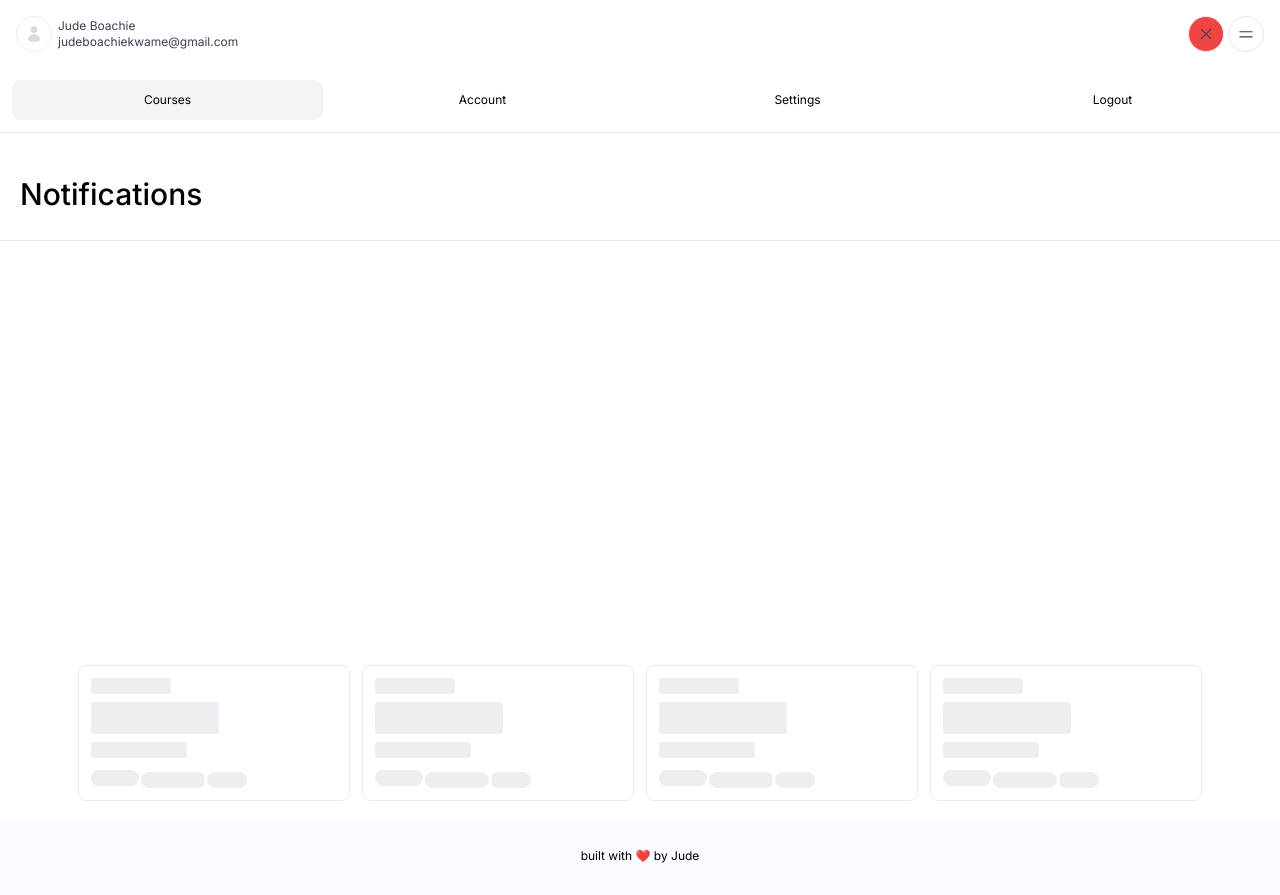
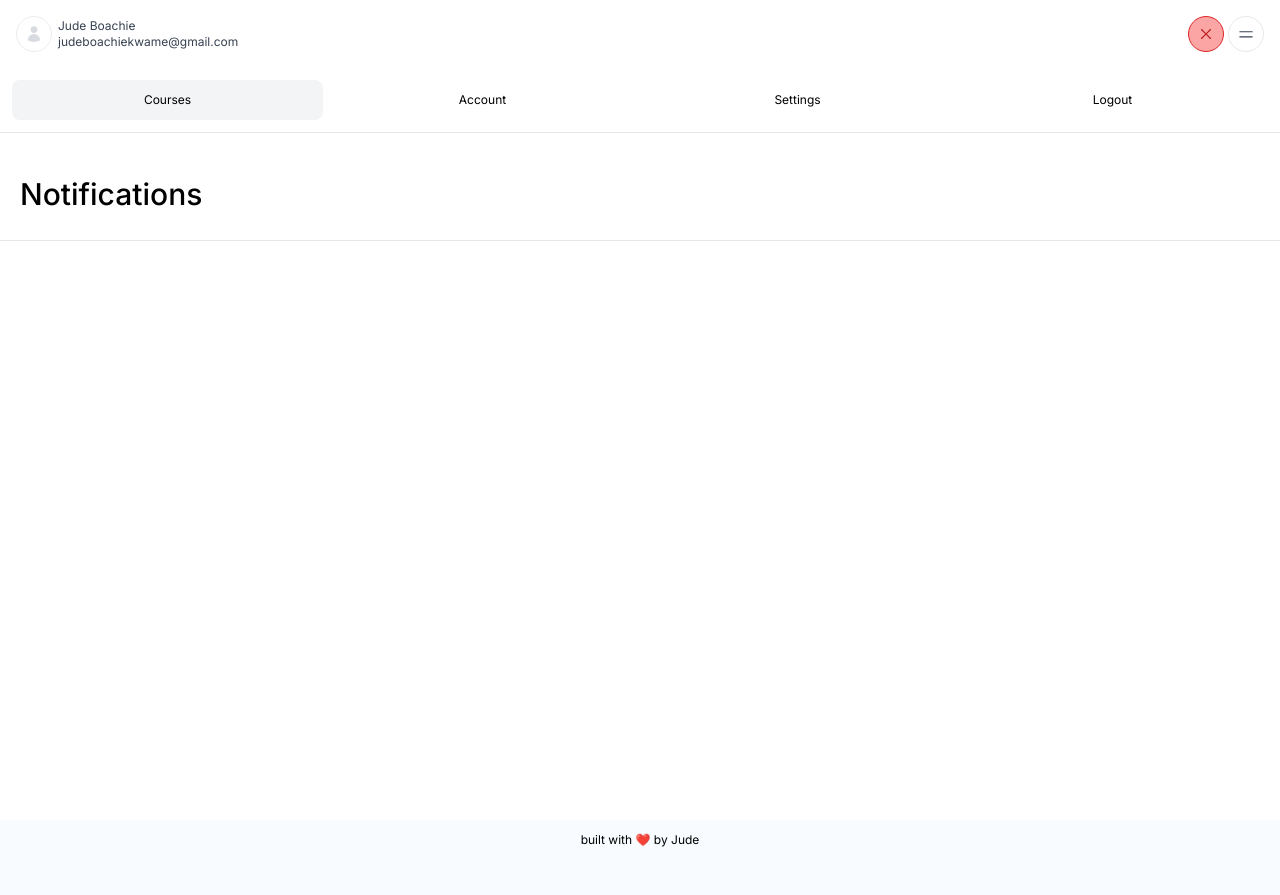
Before and after one commit to jdboachie/cbethub, a Next.js app: page / in a window 1280 px wide. Both pictures are taken after a click on the icon 1206 px from the left and 34 px from the top of the page. Built offline with nearby package versions, Linux system fonts and the light colour scheme.

Commit message:
dev update

```diff
--- a/app/account/page.tsx
+++ b/app/account/page.tsx
@@ -7,7 +7,7 @@ import React from 'react'
 const page = () => {
   return (
     <div
-      className="flex flex-col pt-[8em] w-full space-y-5"
+      className="flex flex-col pt-[7em] w-full space-y-5"
     >
         <NavBar />
         <PageTitle title="Account"/>
--- a/app/page.tsx
+++ b/app/page.tsx
@@ -23,7 +23,7 @@ const Home = () => {
     >
         <NavBar />
         <main
-            className=' w-full pt-[8em] space-y-4 max-w-6xl'
+            className=' w-full pt-[7em] space-y-4 max-w-6xl'
         >
             <PageTitle
                 title='All Courses'
--- a/app/settings/page.tsx
+++ b/app/settings/page.tsx
@@ -6,7 +6,7 @@ import PageTitle from '@/components/PageTitle'
 const page = () => {
   return (
     <div
-      className="flex flex-col pt-[8em] w-full space-y-5"
+      className="flex flex-col pt-[7em] w-full space-y-5"
     >
         <NavBar />
         <PageTitle title="Settings"/>
--- a/components/Menu.tsx
+++ b/components/Menu.tsx
@@ -5,7 +5,7 @@ import PageTitle from './PageTitle'
 
 const Menu = () => {
   return (
-    <div className='z-10 fixed h-screen w-screen top-0 space-y-4 pt-[8em] bg-white dark:bg-black dark:border-t-[#333]'>
+    <div className='z-10 fixed h-screen w-screen top-0 space-y-4 pt-[7em] bg-white dark:bg-black dark:border-t-[#333]'>
         <PageTitle title='Menu' />
     </div>
   )
--- a/components/NavBar.tsx
+++ b/components/NavBar.tsx
@@ -51,7 +51,7 @@ const NavBar = () => {
                     <div className='flex space-x-1'>
                         {showNotificationArea ? (
                             <XMarkIcon
-                                className='w-9 h-9 rounded-full border dark:border-red-900 bg-red-500 p-2 cursor-pointer text-gray-700 dark:text-red-900'
+                                className='w-9 h-9 rounded-full border border-red-600 dark:border-red-900 bg-red-300 dark:bg-red-500 p-2 cursor-pointer text-red-700 dark:text-red-900'
                                 onClick={handleBellButtonClick}
                             />
                             ):(
@@ -62,7 +62,7 @@ const NavBar = () => {
                         )}
                         {showMainMenu ? (
                                 <XMarkIcon
-                                    className='w-9 h-9 rounded-full border dark:border-red-900 bg-red-500 p-2 cursor-pointer text-gray-700 dark:text-red-900'
+                                    className='w-9 h-9 rounded-full border border-red-600 dark:border-red-900 bg-red-300 dark:bg-red-500 p-2 cursor-pointer text-red-700 dark:text-red-900'
                                     onClick={handleMenuButtonClick}
                                 />
                             ): (
--- a/components/NotificationArea.tsx
+++ b/components/NotificationArea.tsx
@@ -5,7 +5,7 @@ import PageTitle from './PageTitle'
 
 const Menu = () => {
   return (
-    <div className='fixed h-screen w-screen top-0 space-y-4 pt-[8em] bg-white dark:bg-black dark:border-t-[#333]'>
+    <div className='z-10 fixed h-screen w-screen top-0 space-y-4 pt-[8em] bg-white dark:bg-black dark:border-t-[#333]'>
         <PageTitle title='Notifications' />
     </div>
   )
```
